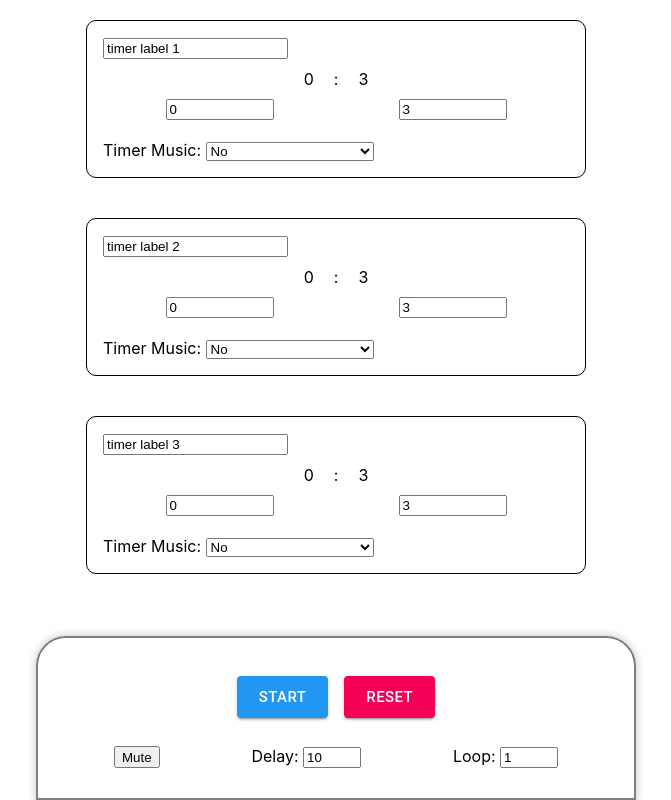
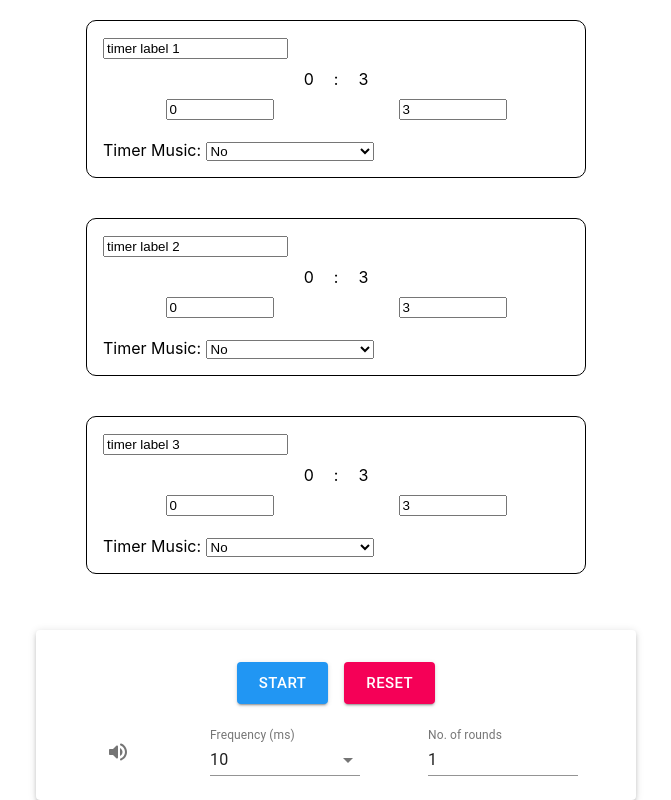
Before and after one commit to hohin728/react-redux-training-timer, a React (Create React App) app: page / in a window 1280 px wide. Shown: the whole page, without its empty margins (304-975 px from the left). Built offline with nearby package versions, Linux system fonts and the light colour scheme.

Commit message:
Add material ui icons and style the Control Panel

```diff
--- a/package.json
+++ b/package.json
@@ -4,6 +4,7 @@
   "private": true,
   "dependencies": {
     "@material-ui/core": "^4.12.2",
+    "@material-ui/icons": "^4.11.2",
     "@reduxjs/toolkit": "^1.6.1",
     "@testing-library/jest-dom": "^5.14.1",
     "@testing-library/react": "^11.2.7",
--- a/src/components/ControlPanel.jsx
+++ b/src/components/ControlPanel.jsx
@@ -1,5 +1,4 @@
 import React from "react"
-import styles from "../styles/ControlPanel.module.scss"
 import { useSelector, useDispatch } from "react-redux"
 import {
 	timerStatusUpdated,
@@ -17,9 +16,32 @@ import {
 } from "../features/timers/timersSlice"
 import TimerStatus from "../features/timers/TimerStatus"
 
-import { Button, Box } from "@material-ui/core"
+import {
+	Button,
+	IconButton,
+	Box,
+	Paper,
+	InputLabel,
+	MenuItem,
+	FormControl,
+	makeStyles,
+	TextField,
+} from "@material-ui/core"
+import VolumeOffRoundedIcon from "@material-ui/icons/VolumeOffRounded"
+import VolumeUpRoundedIcon from "@material-ui/icons/VolumeUpRounded"
+import { Select } from "@material-ui/core"
+
+const useStyles = makeStyles((theme) => ({
+	formControl: {
+		width: 150,
+	},
+	toolbar: {
+		marginTop: 16,
+	},
+}))
 
 const ControlPanel = () => {
+	const classes = useStyles()
 	const dispatch = useDispatch()
 
 	const delay = useSelector(selectTimerDelay)
@@ -60,8 +82,9 @@ const ControlPanel = () => {
 	}
 
 	return (
-		<div className={styles.controlPanel}>
-			<div className={styles.buttonsSection}>
+		<Paper elevation={3}>
+			<Box p={3}>
+				<Box display="flex" justifyContent="center">
 					<Box m={1}>
 						<Button
 							onClick={handleStart}
@@ -82,36 +105,42 @@ const ControlPanel = () => {
 							Reset
 						</Button>
 					</Box>
-			</div>
+				</Box>
 
-			<div className={`${styles.toolbar}`}>
-				<button onClick={handleToggleMusicMuted}>
-					{isMuted ? "Unmute" : "Mute"}
-				</button>
+				<Box
+					display="flex"
+					justifyContent="space-around"
+					className={classes.toolbar}
+				>
+					<IconButton onClick={handleToggleMusicMuted}>
+						{isMuted ? <VolumeOffRoundedIcon /> : <VolumeUpRoundedIcon />}
+					</IconButton>
 
-				<div>
-					<label htmlFor="updateFreq">Delay: </label>
-					<input
+					<FormControl className={classes.formControl}>
+						<InputLabel>Frequency (ms)</InputLabel>
+						<Select
+							id="updateFreq"
+							value={delay}
+							onChange={(e) => handleDelayChange(e)}
+						>
+							<MenuItem value={10}>10</MenuItem>
+							<MenuItem value={100}>100</MenuItem>
+							<MenuItem value={1000}>1000</MenuItem>
+						</Select>
+					</FormControl>
+
+					<FormControl className={classes.formControl}>
+						<TextField
+							id="loop"
+							label="No. of rounds"
 							type="number"
-						id="updateFreq"
-						className={`${styles.input}`}
-						value={delay ?? 0}
-						onChange={(e) => handleDelayChange(e)}
-					/>
-				</div>
-
-				<div>
-					<label htmlFor="loop">Loop: </label>
-					<input
-						type="number"
-						id="loop"
-						className={`${styles.input}`}
 							value={loopTotal}
 							onChange={(e) => handleLoopChanged(e)}
 						/>
-				</div>
-			</div>
-		</div>
+					</FormControl>
+				</Box>
+			</Box>
+		</Paper>
 	)
 }
 
--- a/src/styles/ControlPanel.module.scss
+++ /dev/null
@@ -1,23 +0,0 @@
-.controlPanel {
-	margin: 0 auto;
-	padding: 30px;
-	border: 2px grey solid;
-	border-radius: 30px 30px 0 0;
-	box-shadow: 0px 0px 8px 1px rgba(0, 0, 0, 0.2);
-}
-
-.buttonsSection {
-	width: 100%;
-	display: flex;
-	justify-content: center;
-}
-
-.toolbar {
-	display: flex;
-	justify-content: space-around;
-	margin-top: 20px;
-}
-
-.input {
-	width: 50px;
-}
```
Also changed, not shown: 1 other file (tests, documents, lock files or other folders). Lines whose indentation alone changed are shown as unchanged.
